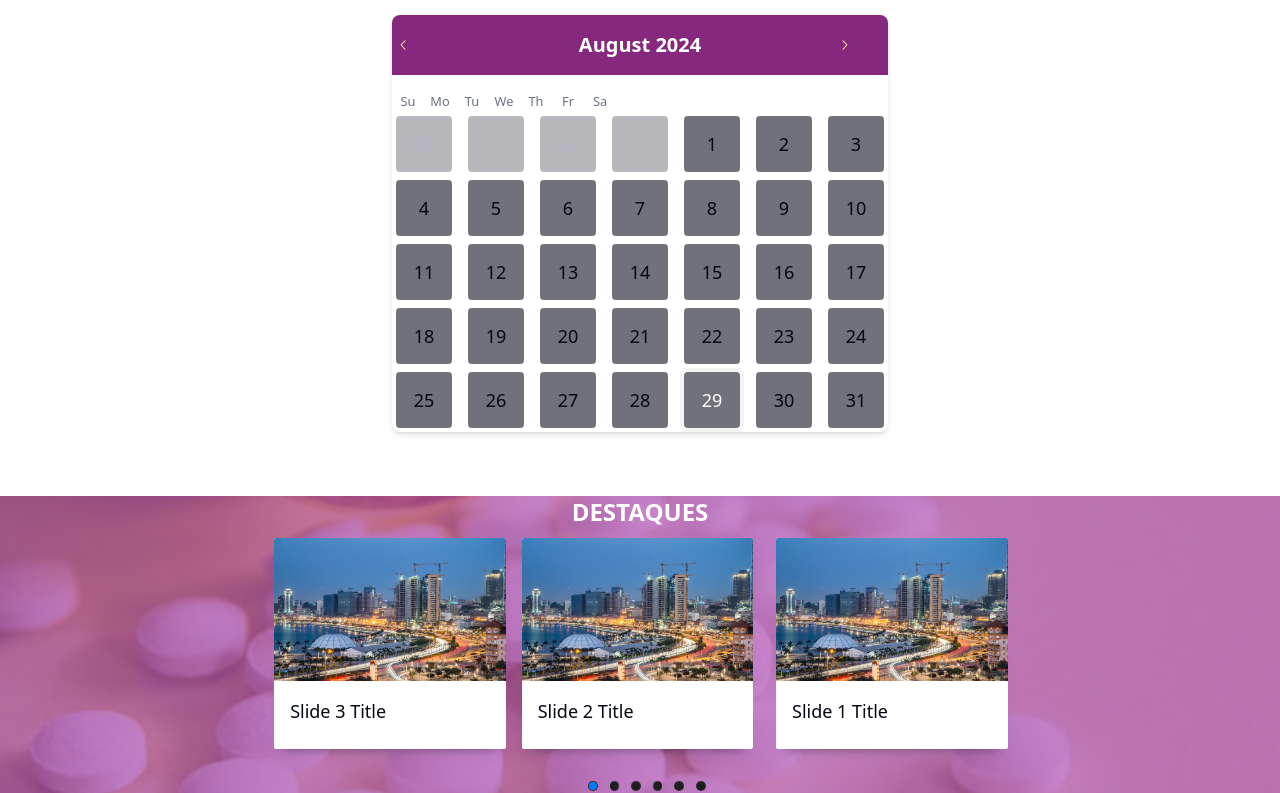
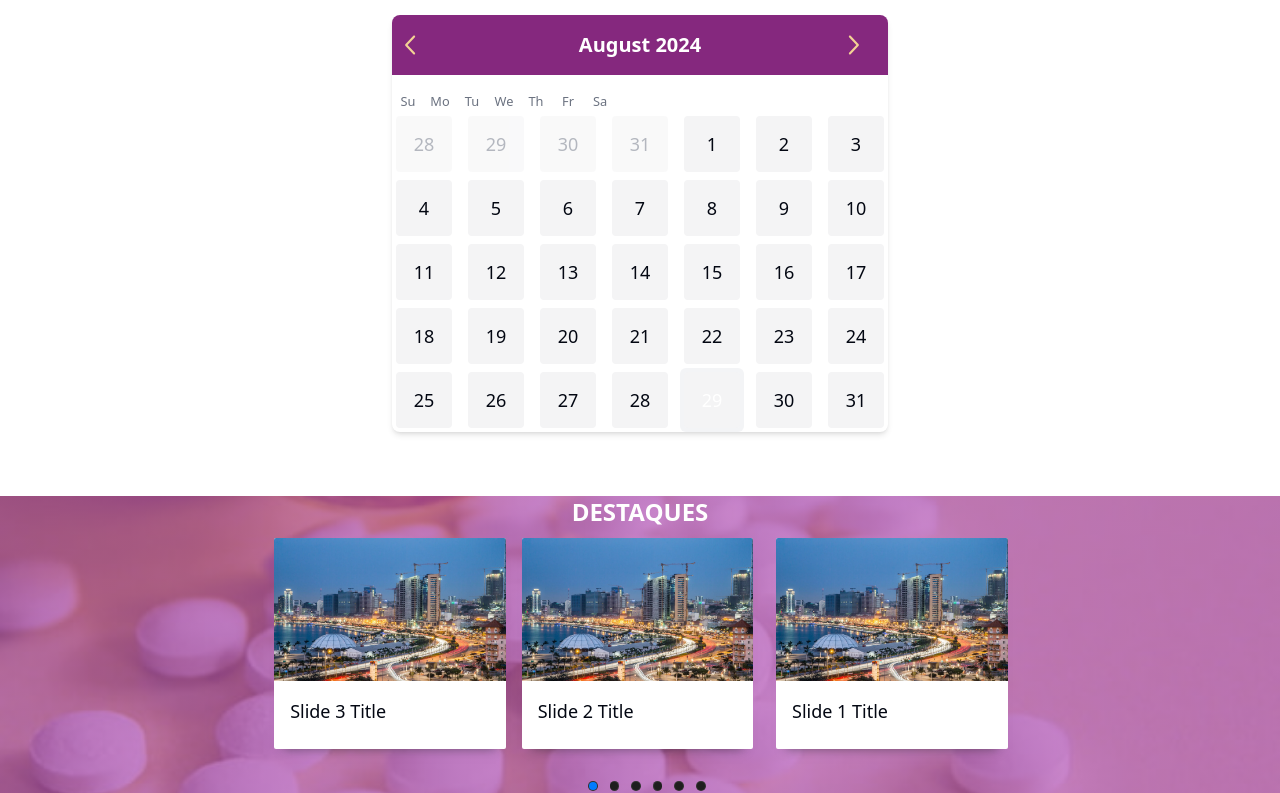
Before and after one commit to MatheoFernando/ARMD, a React (Vite) app: page / in a window 1280 px wide. Shown: the part 1192-1985 px from the top of the page. Built offline with nearby package versions, Linux system fonts and the light colour scheme.

Commit message:
agendamento

```diff
--- a/src/components/carrousel/EmblaContent.tsx
+++ b/src/components/carrousel/EmblaContent.tsx
@@ -4,6 +4,7 @@ import React from 'react'
 import { EmblaOptionsType } from 'embla-carousel'
 import { DotButton, useDotButton } from './EmblaCarouselDotButton'
 import useEmblaCarousel from 'embla-carousel-react'
+import { Link } from 'react-router-dom'
 
 type Slide = {
   img?: string
@@ -46,7 +47,7 @@ const EmblaCarouselContent: React.FC<PropType> = (props) => {
         <div className={`embla__viewport ${viewportClassName}`} ref={emblaRef}>
           <div className={`embla__container h-full ${slidesContainerClassName}`}>
             {slides.map((slide, index) => (
-              <div className={`embla__slide1 ${slideClassName}`} key={index}>
+              <Link to={slide.link} className={`embla__slide1 ${slideClassName}`} key={index}>
                 <div className="embla__slide__content rounded-[2px] mb-4">
                   <div className="overflow-hidden  ">
                     <img
@@ -63,7 +64,7 @@ const EmblaCarouselContent: React.FC<PropType> = (props) => {
                     </div>
                   </div>
                 </div>
-              </div>
+              </Link>
             ))}
           </div>
         </div>
--- a/src/components/marcacao.tsx
+++ b/src/components/marcacao.tsx
@@ -19,9 +19,9 @@ export function Marcacao() {
           caption_label: "text-lg md:text-xl font-bold text-white",
                       nav: "space-x-1 flex items-center",
           months: "flex flex-col sm:flex-row space-y-4 sm:space-x-4 sm:space-y-0 ", // Padding adicionado para os meses
-          day: "size-14  bg-zinc-500  text-center rounded-sm text-lg m-1", // Padding e margens adicionados para os dias
-          day_today: "bg-[#F0F0F0] text-white",
-          day_selected: "bg-[#F3D194] ",
+          day: "size-14  bg-zinc-100  text-center rounded-sm text-lg m-1", // Padding e margens adicionados para os dias
+          day_today: "bg-slate-800 text-white",
+          day_selected: "bg-orange-400 ",
           nav_button: "text-[#F3D194] font-medium h-12 w-12 bg-primary opacity-100 hover:opacity-100",
           table: "w-full border-collapse space-y-2", // Espaçamento vertical entre as linhas da tabela
           row: "flex space-x-2", // Espaçamento horizontal entre os dias
--- a/src/components/ui/calendar.tsx
+++ b/src/components/ui/calendar.tsx
@@ -35,7 +35,7 @@ function Calendar({
         table: "w-full border-collapse space-y-1",
         head_row: "flex",
         head_cell:
-          "text-muted-foreground rounded-md w-8 font-normal text-[0.8rem]",
+          "text-muted-foreground  w-8 font-normal text-[0.8rem]",
         row: "flex w-full mt-2",
         cell: cn(
           "relative p-0 text-center text-sm focus-within:relative focus-within:z-20 [&:has([aria-selected])]:bg-accent [&:has([aria-selected].day-outside)]:bg-accent/50 [&:has([aria-selected].day-range-end)]:rounded-r-md",
@@ -47,8 +47,7 @@ function Calendar({
           buttonVariants({ variant: "ghost" }),
           "h-8 w-8 p-0 font-normal aria-selected:opacity-100"
         ),
-        day_range_start: "day-range-start",
-        day_range_end: "day-range-end",
+
         day_selected:
           "bg-primary text-primary-foreground hover:bg-primary hover:text-primary-foreground focus:bg-primary focus:text-primary-foreground",
         day_today: "bg-accent text-accent-foreground",
@@ -61,8 +60,8 @@ function Calendar({
         ...classNames,
       }}
       components={{
-        IconLeft: ({ ...props }) => <ChevronLeftIcon className="h-4 w-4" />,
-        IconRight: ({ ...props }) => <ChevronRightIcon className="h-4 w-4" />,
+        IconLeft: ({ ...props }) => <ChevronLeftIcon className="size-8" />,
+        IconRight: ({ ...props }) => <ChevronRightIcon className="size-8" />,
       }}
       {...props}
     />
--- a/src/constants/index.tsx
+++ b/src/constants/index.tsx
@@ -30,6 +30,7 @@ interface CarouselImageContent {
   id: number; // Updated type to number
   img?: string;
   data?: string;
+  link?: string;
   title?: string;
    icon?: React.ReactNode
 }
@@ -38,7 +39,8 @@ interface CarouselImageContent {
 interface CarouselImage {
   id: number; // Updated type to number
   img: string;
-  titulo?:string
+  titulo?: string
+
 }
 
 export const navLinks: NavLink[] = [
@@ -83,6 +85,7 @@ export const carouselData: CarouselImageContent[] = [
     id: 1,
     img: img01,
     title: 'Slide 1 Title',
+    link: "",
    data: '1/3/2023',
     icon:<Timer  className='size-5 text-primary '/>
   },
@@ -90,6 +93,7 @@ export const carouselData: CarouselImageContent[] = [
     id: 2,
     img: img01,
     title: 'Slide 2 Title',
+    link: "",
   data: '1/3/2023',
     icon:<Timer  className='size-5 text-primary'/>
   },
@@ -97,6 +101,7 @@ export const carouselData: CarouselImageContent[] = [
     id: 3,
     img: img01,
     title: 'Slide 3 Title',
+    link: "",
     data: '1/3/2023',
     icon:<Timer  className='size-5 text-primary'/>
   },
@@ -104,6 +109,7 @@ export const carouselData: CarouselImageContent[] = [
     id: 4,
     img: img01,
     title: 'Slide 2 Title',
+    link: "",
      data: '1/3/2023',
     icon:<Timer  className='size-5 text-primary'/>
   },
@@ -111,6 +117,7 @@ export const carouselData: CarouselImageContent[] = [
     id: 5,
     img: img01,
     title: 'Slide 3 Title',
+    link: "",
     data: '1/3/2023',
     icon:<Timer  className='size-5 text-primary'/>
   },
@@ -118,6 +125,7 @@ export const carouselData: CarouselImageContent[] = [
     id: 6,
     img: img01,
     title: 'Slide 2 Title',
+    link: "",
  data: '1/3/2023',
     icon:<Timer  className='size-5 text-primary'/>
   },
@@ -128,36 +136,42 @@ export const Destaque:CarouselImageContent[] = [
     id: 1,
     img: img01,
     title: 'Slide 1 Title',
+    link: "",
 
   },
   {
     id: 2,
     img: img01,
     title: 'Slide 2 Title',
+    link: ""
 
   },
   {
     id: 3,
     img: img01,
     title: 'Slide 3 Title',
+    link: ""
 
   },
   {
     id: 4,
     img: img01,
     title: 'Slide 2 Title',
+    link: ""
 
   },
   {
     id: 5,
     img: img01,
     title: 'Slide 3 Title',
+    link: ""
 
   },
   {
     id: 6,
     img: img01,
     title: 'Slide 2 Title',
+    link: ""
 
   },
 ]
```
